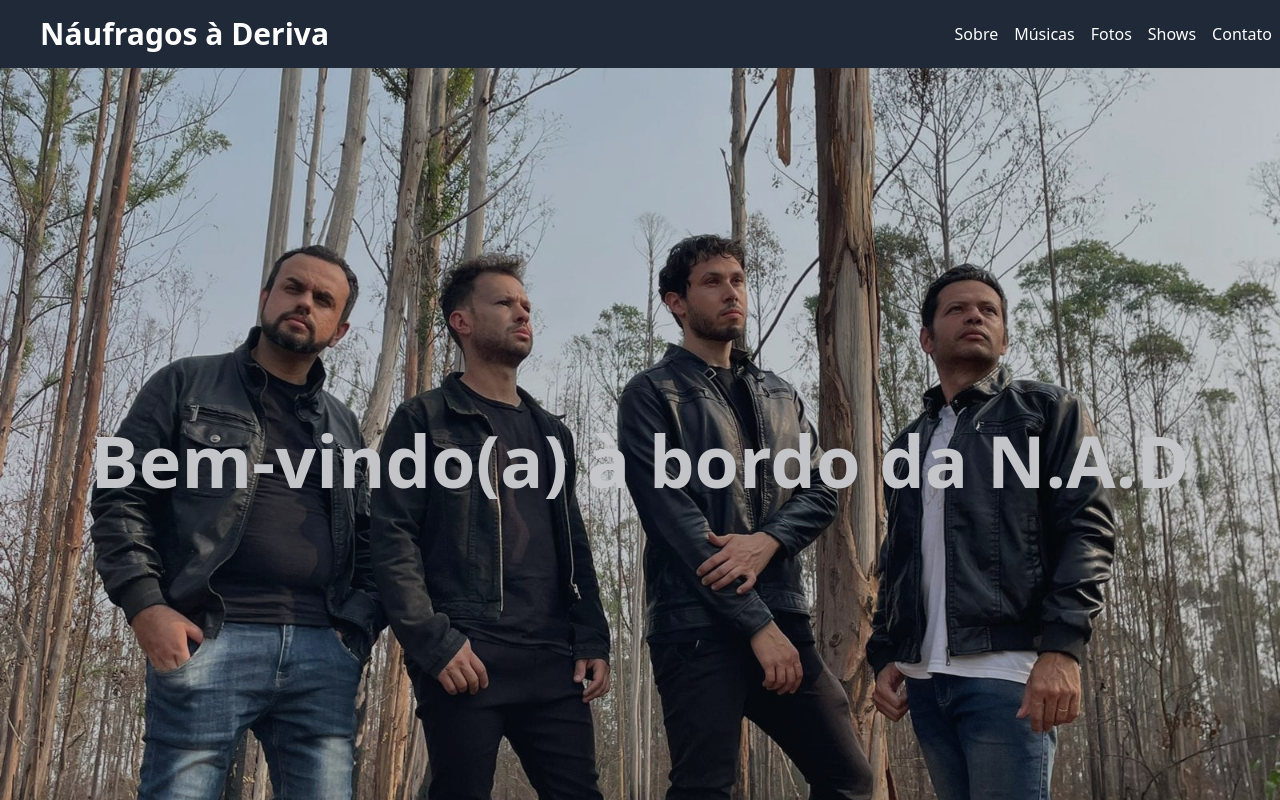
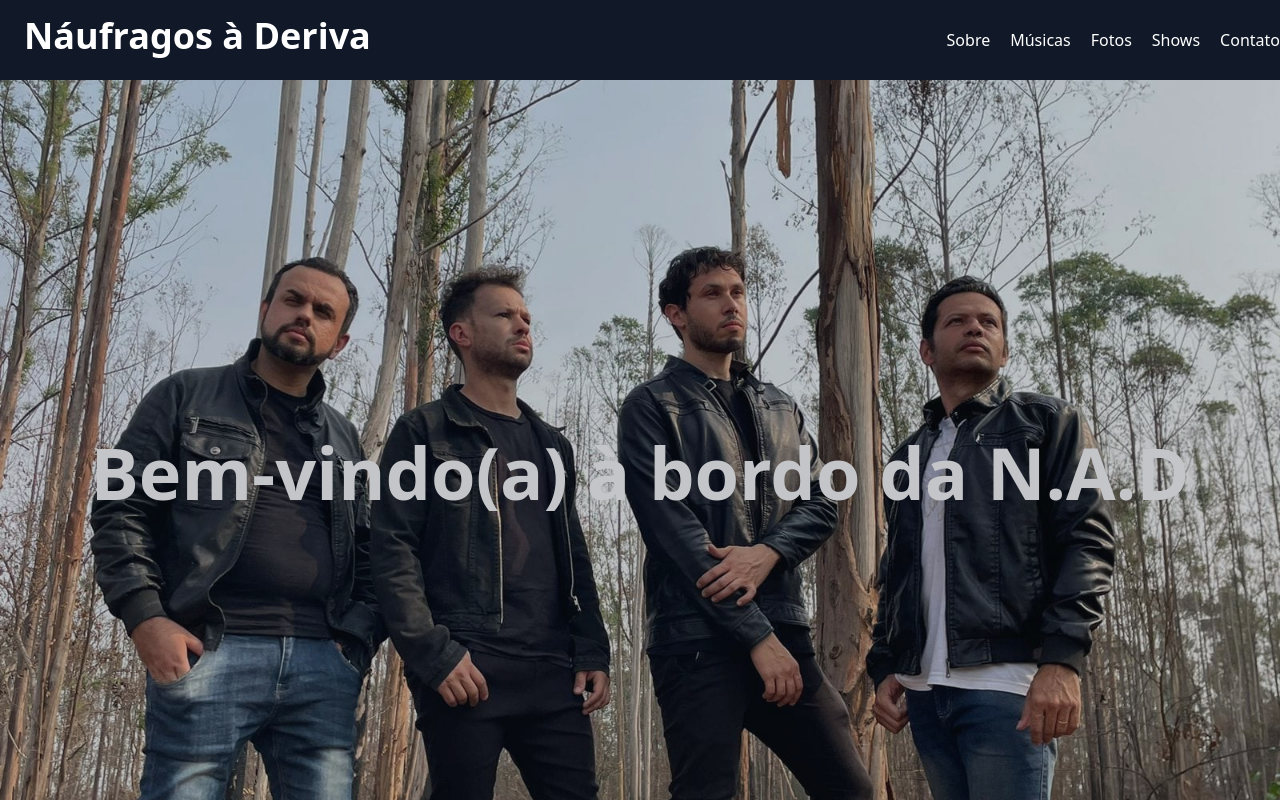
Before and after one commit to LuisFernandoRufato/n-a-d, a React (Vite) app: page / in a window 1280 px wide. Shown: the top 800 px of the page. Built offline with nearby package versions, Linux system fonts and the light colour scheme.

Commit message:
New Commit

```diff
--- a/src/pages/Banda/index.tsx
+++ b/src/pages/Banda/index.tsx
@@ -12,15 +12,15 @@ export function Banda() {
   return (
     <div className="min-h-screen bg-gray-900 text-white font-sans">
       {/* Navbar */}
-      <nav className="bg-gray-800 py-4">
+      <nav className="bg-gray-900 ml-6 py-4">
         <div className="container mx-auto flex justify-between items-center flex-wrap">
-          <h1 className="text-3xl font-bold ml-10">Náufragos à Deriva</h1>
-          <ul className="flex space-x-4 ml-4">
+          <h1 className="text-4xl font-bold mb-2">Náufragos à Deriva</h1>
+          <ul className="flex space-x-5">
             <li><a href="#about" className="hover:text-gray-400">Sobre</a></li>
             <li><a href="#music" className="hover:text-gray-400">Músicas</a></li>
             <li><a href="#gallery" className="hover:text-gray-400">Fotos</a></li>
             <li><a href="#tour" className="hover:text-gray-400">Shows</a></li>
-            <li><a href="#contact" className="hover:text-gray-400 mr-2">Contato</a></li>
+            <li><a href="#contact" className="hover:text-gray-400">Contato</a></li>
           </ul>
         </div>
       </nav>
```
